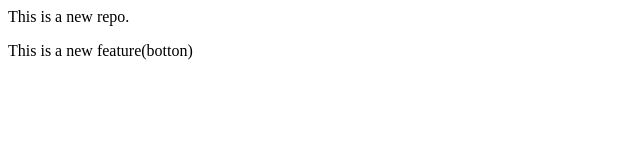
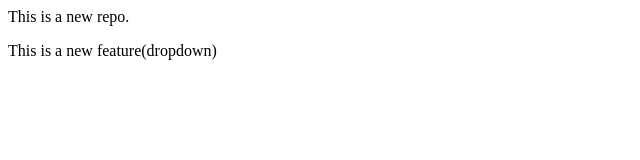
Before and after one commit to dheerajprajapa/Localrepos, a plain HTML site: page index.html in a window 1280 px wide. Shown: the full height of the page, 0-640 px from the left. Drawn offline with Linux system fonts and the light colour scheme.

Commit message:
add dropdown

```diff
--- a/index.html
+++ b/index.html
@@ -1,2 +1,2 @@
 <p>This is a new repo.</p>
-<p>This is a new feature(botton)</p>
+<p>This is a new feature(dropdown)</p>
```
